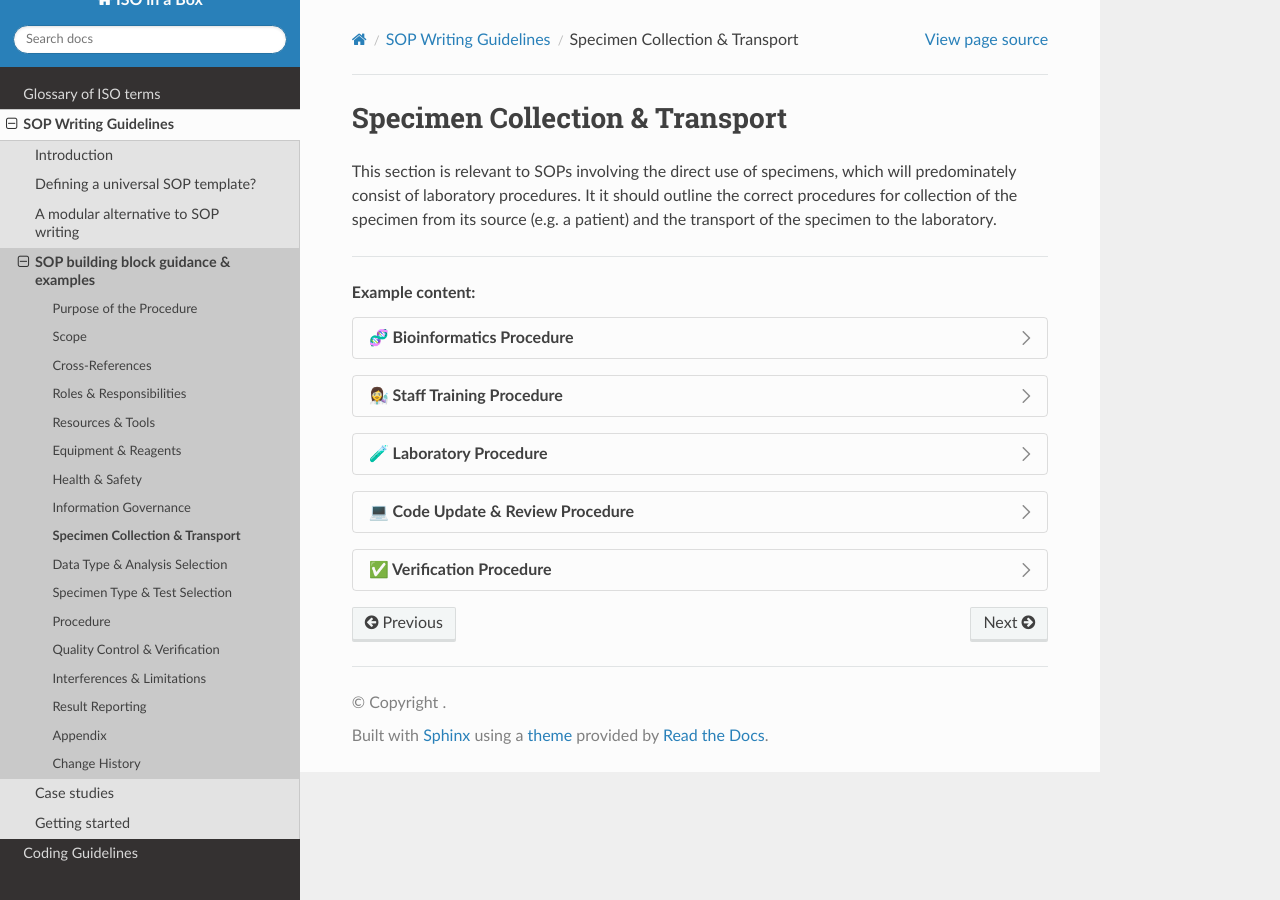
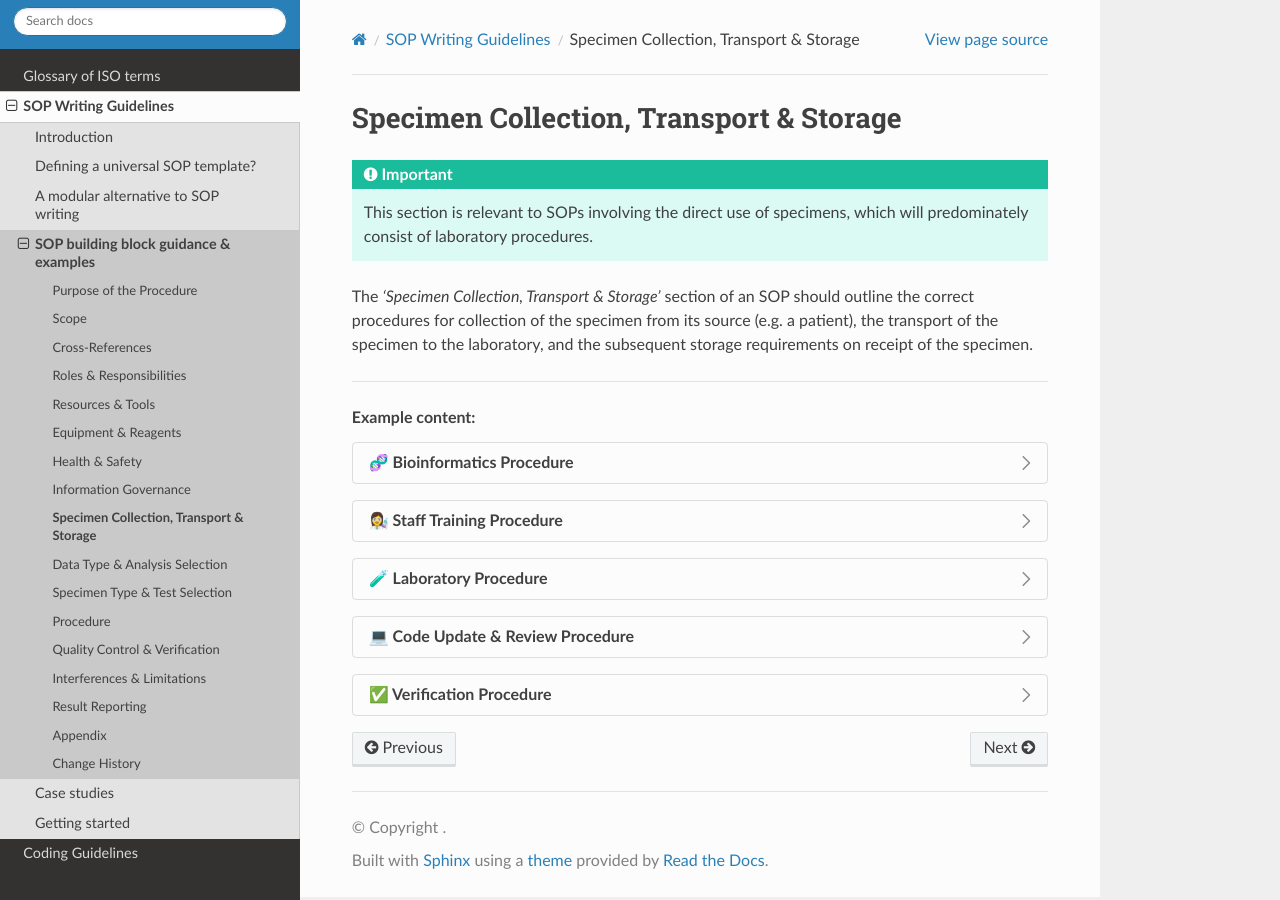
Before and after one commit to ASendellPrice/IIB-rtd, a Sphinx documentation site: the page built from docs/source/sop_guide_specimen_collection_transport.rst, in a window 1280 px wide. Built offline with Sphinx 7.4.7 and the Read the Docs theme 3.1.0, drawn with Linux system fonts in a browser that asks for light colours; pages that are not in the unit, such as notebooks, are missing from menus.

Commit message:
transport requirements added to specimen collection

```diff
--- a/docs/source/sop_guide_specimen_collection_transport.rst
+++ b/docs/source/sop_guide_specimen_collection_transport.rst
@@ -1,7 +1,10 @@
-Specimen Collection & Transport
+Specimen Collection, Transport & Storage
 ===============================
 
-This section is relevant to SOPs involving the direct use of specimens, which will predominately consist of laboratory procedures. It it should outline the correct procedures for collection of the specimen from its source (e.g. a patient) and the transport of the specimen to the laboratory.
+.. important::
+  This section is relevant to SOPs involving the direct use of specimens, which will predominately consist of laboratory procedures.
+
+The *'Specimen Collection, Transport & Storage'* section of an SOP should outline the correct procedures for collection of the specimen from its source (e.g. a patient), the transport of the specimen to the laboratory, and the subsequent storage requirements on receipt of the specimen.
 
 -----
 
```
